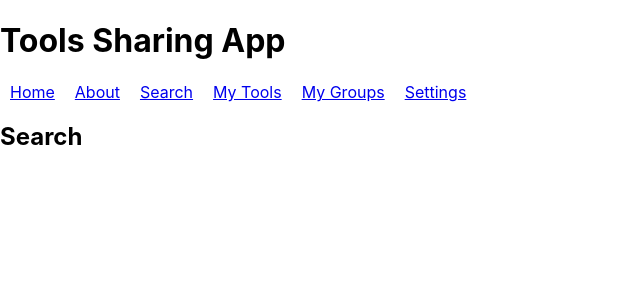
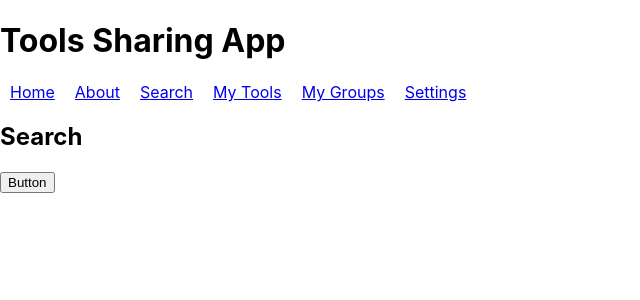
Before and after one commit to shohei-shibata/tool-share-frontend, a React (Create React App) app: page /search in a window 1280 px wide. Shown: the top 300 px of the page, without its empty margins (0-640 px from the left). Built offline with nearby package versions, Linux system fonts and the light colour scheme.

Commit message:
added a button component in search

```diff
--- /dev/null
+++ b/src/Components/Button.js
@@ -0,0 +1,17 @@
+import React from 'react';
+
+const Button = ({text}) => {
+	return (
+		<button>{text}</button>
+	);
+}
+
+export default Button;
+
+
+/*	Notes:
+ *
+ *	- How to style button: https://fvsch.com/styling-buttons/
+ *
+ *
+ */
--- a/src/Pages/Search.js
+++ b/src/Pages/Search.js
@@ -1,8 +1,12 @@
 import React from 'react';
+import Button from '../Components/Button.js'
 
 function Search() {
 	return (
-		<h2>Search</h2>
+		<div>
+			<h2>Search</h2>
+			<Button text="Button" />
+		</div>
 	);
 }
 
```
